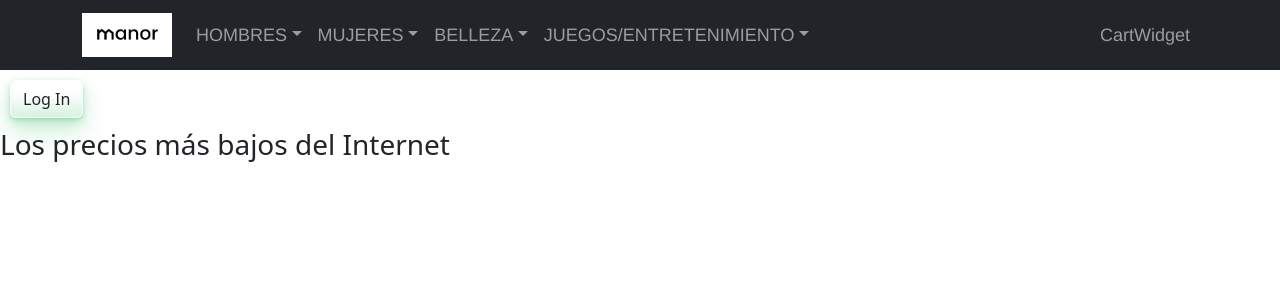
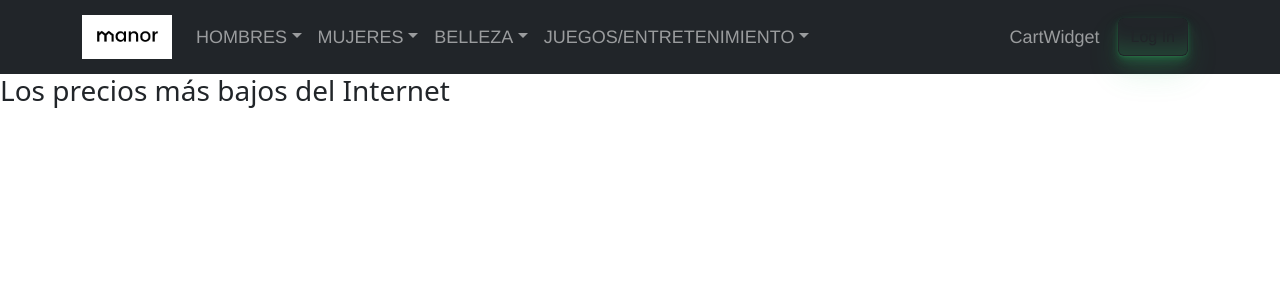
Before and after one commit to alezhia/ecomm-manor-react-bootstrap, a React (Vite) app: page / in a window 1280 px wide. Shown: the top 300 px of the page. Built offline with nearby package versions, Linux system fonts and the light colour scheme.

Commit message:
fix: auth from navbar

```diff
--- a/src/App.jsx
+++ b/src/App.jsx
@@ -13,14 +13,7 @@ const App = () => {
     <BrowserRouter>
       <Navbar />
 
-     {isAuthenticated ? (
-          <>
-            <Profile />
-            <LogoutButton />
-          </>
-        ) : (
-          <LoginButton />
-        )}
+     {isAuthenticated &&  <Profile />}
 
       <Routes>
         <Route path='/' element={<Home />} />
--- a/src/components/Navbar.jsx
+++ b/src/components/Navbar.jsx
@@ -10,9 +10,11 @@ import '../styles/NavBar.css';
 import LoginButton from './LoginButton';
 import Profile from './Profile';
 import LogoutButton from './LogoutButton';
-
+import { useAuth0 } from "@auth0/auth0-react";
 
 const NavBar = () => {
+  const { isAuthenticated } = useAuth0()
+
   return (
     <Navbar className='navbar navbar-dark bg-dark' expand="lg">
     <Container>
@@ -33,9 +35,11 @@ const NavBar = () => {
         <Nav>
         <Nav.Link as={Link} to="cart">CartWidget</Nav.Link>
         </Nav>
-        {/* <LoginButton/>
-        <Profile/>
-        <LogoutButton/> */}
+        {isAuthenticated ? (
+            <LogoutButton />
+        ) : (
+          <LoginButton />
+        )}
       </Navbar.Collapse>
     </Container>
   </Navbar>
```
